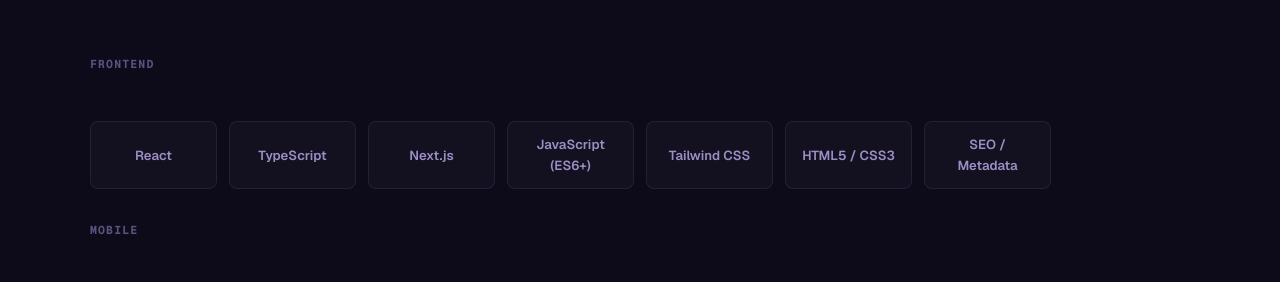
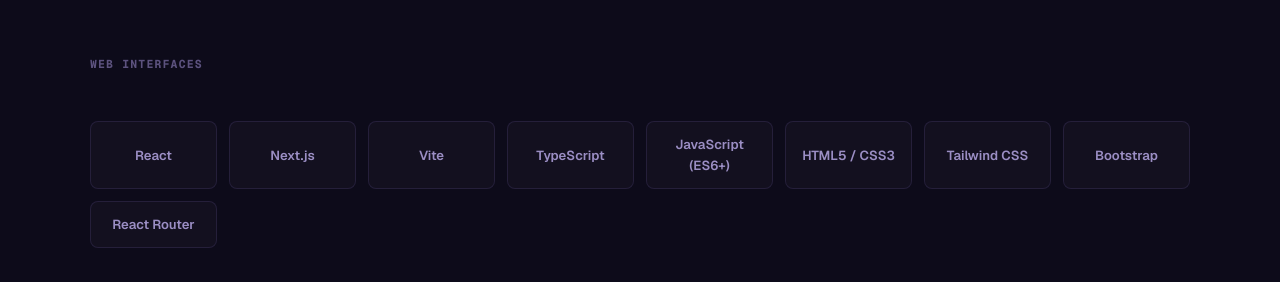
Before and after one commit to wild-butterfly/askin-dev, a Next.js app: page /portfolio in a window 1280 px wide. Shown: the part 2466-2748 px from the top of the page. Built offline with nearby package versions, Linux system fonts and the light colour scheme.

Commit message:
Complete portfolio skills with AWS Lightsail and current project tooling

```diff
--- /dev/null
+++ b/app/data/skills.ts
@@ -0,0 +1,107 @@
+// Skills grounded in current project code and previously listed experience.
+export const skillGroups = [
+  {
+    "title": "Web interfaces",
+    "text": "Responsive websites, portals and application interfaces.",
+    "skills": [
+      "React",
+      "Next.js",
+      "Vite",
+      "TypeScript",
+      "JavaScript (ES6+)",
+      "HTML5 / CSS3",
+      "Tailwind CSS",
+      "Bootstrap",
+      "React Router"
+    ]
+  },
+  {
+    "title": "Mobile applications",
+    "text": "Connected iOS and Android apps, native interfaces and session management.",
+    "skills": [
+      "React Native",
+      "Expo",
+      "Expo Router",
+      "TanStack Query",
+      "React Native Reanimated",
+      "Secure session storage"
+    ]
+  },
+  {
+    "title": "Backend & APIs",
+    "text": "Application services, validation and account permissions.",
+    "skills": [
+      "Node.js",
+      "Express",
+      "Hono",
+      "REST APIs",
+      "Authentication & RBAC",
+      "Firebase Authentication",
+      "Better Auth",
+      "Zod"
+    ]
+  },
+  {
+    "title": "Data & persistence",
+    "text": "Structured records, schemas and application storage.",
+    "skills": [
+      "PostgreSQL",
+      "MySQL",
+      "MongoDB",
+      "Firebase Firestore",
+      "Drizzle ORM",
+      "SQL / Database migrations",
+      "JSON / XML"
+    ]
+  },
+  {
+    "title": "Cloud & infrastructure",
+    "text": "Hosting, networking and secure delivery for live applications.",
+    "skills": [
+      "AWS Lightsail",
+      "AWS EC2",
+      "AWS S3",
+      "AWS CloudFront",
+      "AWS Route 53",
+      "AWS Elastic Beanstalk",
+      "AWS VPC",
+      "AWS Certificate Manager",
+      "Cloudflare",
+      "Vercel"
+    ]
+  },
+  {
+    "title": "DevOps & delivery",
+    "text": "Repeatable builds, container deployment and ongoing delivery.",
+    "skills": [
+      "Docker",
+      "Docker Compose",
+      "GitHub Actions",
+      "CI/CD",
+      "Linux",
+      "Git / GitHub"
+    ]
+  },
+  {
+    "title": "Payments & integrations",
+    "text": "Connected payments, business data and messaging workflows.",
+    "skills": [
+      "Stripe",
+      "Xero API",
+      "Webhooks",
+      "Email / SMTP"
+    ]
+  },
+  {
+    "title": "Design & development tools",
+    "text": "Planning, reviewing and refining usable product experiences.",
+    "skills": [
+      "Figma",
+      "Postman",
+      "VS Code",
+      "Responsive design",
+      "SEO / Metadata",
+      "Unit & integration testing"
+    ]
+  }
+];
--- a/app/portfolio/page.tsx
+++ b/app/portfolio/page.tsx
@@ -1,5 +1,6 @@
 "use client";
 
+import { skillGroups } from "../data/skills";
 import Image from "next/image";
 import Link from "next/link";
 import { useCallback, useEffect, useRef, useState } from "react";
@@ -1098,65 +1099,9 @@ export default function Portfolio() {
             </h2>
 
             {/* Grouped skills */}
-            {[
-              {
-                label: "Frontend",
-                skills: [
-                  "React",
-                  "TypeScript",
-                  "Next.js",
-                  "JavaScript (ES6+)",
-                  "Tailwind CSS",
-                  "HTML5 / CSS3",
-                  "SEO / Metadata",
-                ],
-              },
-              {
-                label: "Mobile",
-                skills: ["React Native", "Expo"],
-              },
-              {
-                label: "Backend",
-                skills: [
-                  "Node.js",
-                  "Express",
-                  "REST APIs",
-                  "Firebase",
-                  "Auth & RBAC",
-                ],
-              },
-              {
-                label: "Data",
-                skills: [
-                  "PostgreSQL",
-                  "MongoDB",
-                  "MySQL",
-                  "Firebase Firestore",
-                ],
-              },
-              {
-                label: "Cloud & DevOps",
-                skills: [
-                  "AWS (EC2, S3, CloudFront)",
-                  "Vercel",
-                  "Docker",
-                  "CI/CD",
-                  "Linux",
-                ],
-              },
-              {
-                label: "Tools",
-                skills: [
-                  "Git / GitHub",
-                  "Stripe",
-                  "Figma",
-                  "Postman",
-                  "VS Code",
-                ],
-              },
-            ].map((group, gi) => (
+            {skillGroups.map((group, gi) => (
               <div
-                key={group.label}
+                key={group.title}
                 style={{ marginTop: gi === 0 ? "3rem" : "2rem" }}
               >
                 <p
@@ -1171,7 +1116,7 @@ export default function Portfolio() {
                     fontFamily: "var(--font-mono)",
                   }}
                 >
-                  {group.label}
+                  {group.title}
                 </p>
                 <div
                   className="skills-grid"
```
